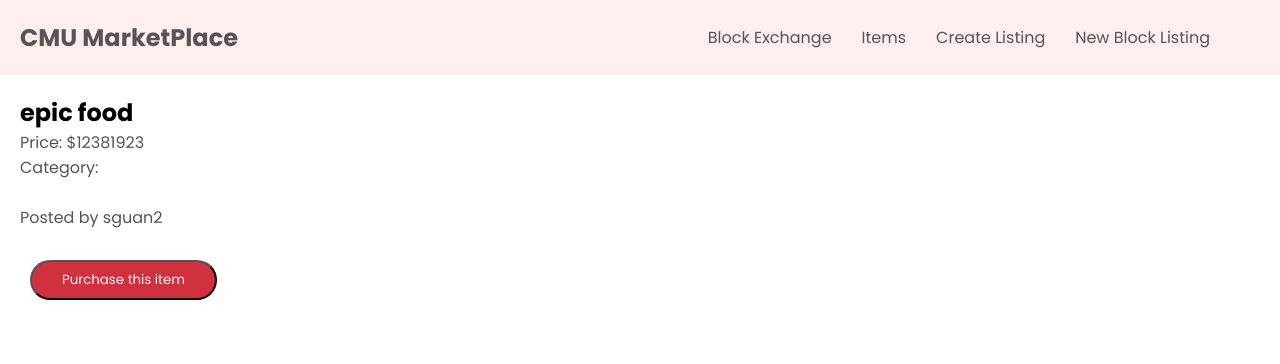
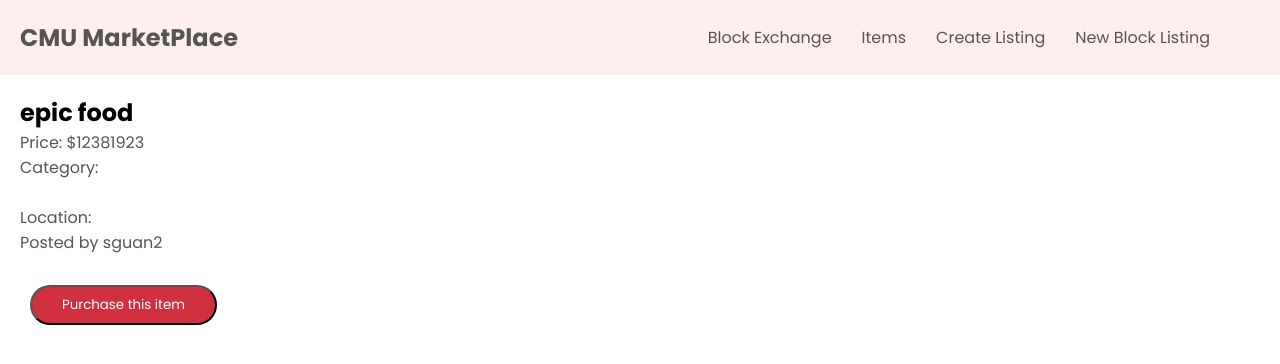
Before and after one commit to sophie006liu/scotty-sales, a React (Create React App) app: page /marketables/10 in a window 1280 px wide. Shown: the top 364 px of the page. Built offline with nearby package versions, Linux system fonts and the light colour scheme; data requests are answered from the project's data file.

Commit message:
location field

```diff
--- a/src/CreateItem.js
+++ b/src/CreateItem.js
@@ -7,6 +7,7 @@ const CreateItem = () => {
     const [price, setPrice] = useState('');
     const [author, setAuthor] = useState('');
     const [file, setFile] = useState('');
+    const [location, setLocation] = useState('');
 
     let history = useHistory();
     let fileReader = new FileReader();
@@ -65,7 +66,7 @@ const CreateItem = () => {
                         <option value="Kitchen">Kitchen</option>
                         <option value="Bedroom">Bedroom</option>
                         <option value="Living Spaces">Living Spaces</option>
-                        <option value="Miscellaneous">iscellaneous</option>
+                        <option value="Miscellaneous">Miscellaneous</option>
                     </select>
                     <br></br>
                 <label>Price:</label>
@@ -74,6 +75,14 @@ const CreateItem = () => {
                     required
                     value={price}
                     onChange={(e) => setPrice(e.target.value)}
+                    ></input>
+                    <br></br>
+                <label>Location:</label>
+                    <br></br>
+                    <input
+                    required
+                    value={location}
+                    onChange={(e) => setLocation(e.target.value)}
                     ></input>
                     <br></br>
                 <label>Blog author:</label>
--- a/src/MarketDetails.js
+++ b/src/MarketDetails.js
@@ -26,6 +26,7 @@ const MarketDetails = () => {
           <p> Price: ${marketable.price} </p>
           <p> Category: {marketable.category} </p>
           <img src={marketable.file}></img>
+          <p> Location: {marketable.location} </p>
           <p>Posted by { marketable.author }</p>
           <button class="btn"  onClick={handleClick}> Purchase this item </button>
         </article>
--- a/src/MarketList.js
+++ b/src/MarketList.js
@@ -29,6 +29,7 @@ const MarketList = ({marketables, filt}) => {
               <h2>{ marketable.title }</h2>
               <p> Price: ${marketable.price} </p>
               <p> Category: {marketable.category} </p>
+              <p> Location: {marketable.location} </p>
               <p>Posted by { marketable.author }</p>
               <img src={marketable.file}></img>
               </Link>
```
